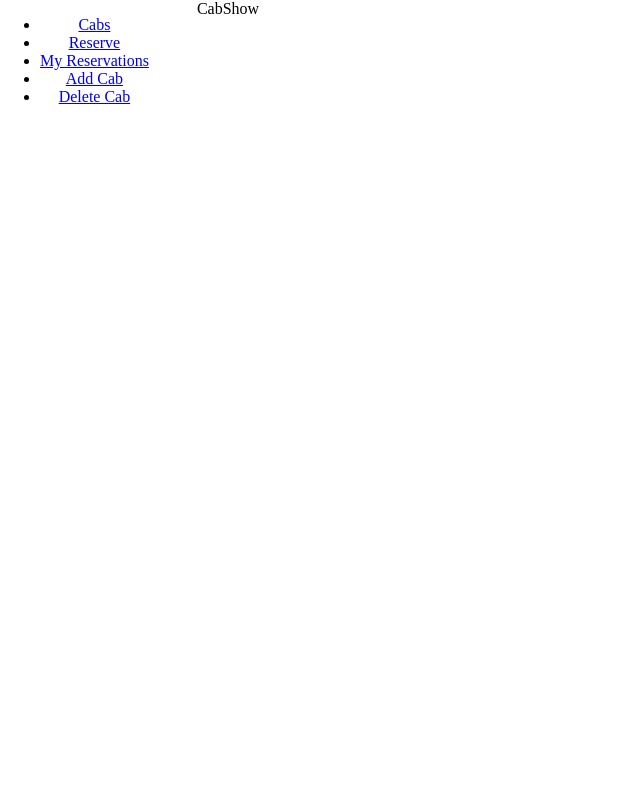
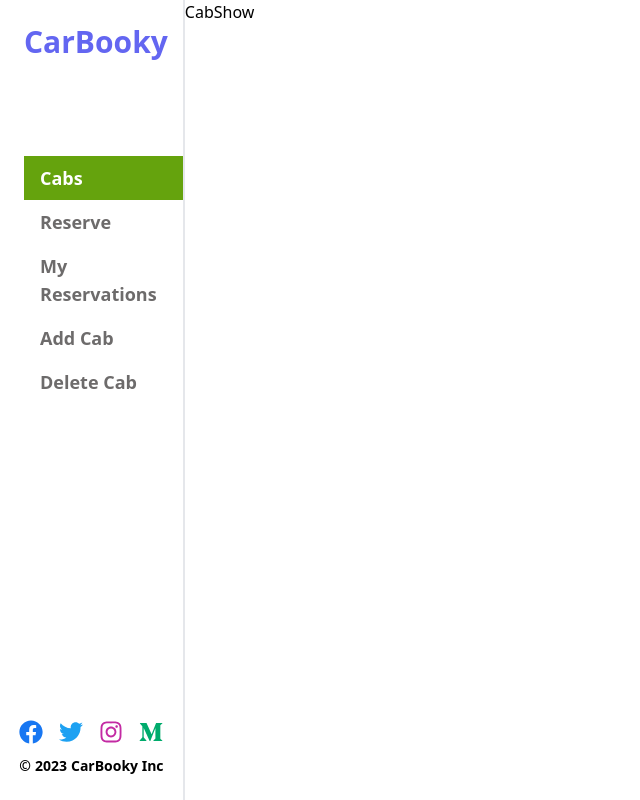
Before and after one commit to uezekiel-mufin/cab_bookings_frontend, a React (Create React App) app: page /cabs/1 in a window 1280 px wide. Shown: the whole page, without its empty margins (0-640 px from the left). Built offline with nearby package versions, Linux system fonts and the light colour scheme.

Commit message:
Add Sidebar

```diff
--- a/package.json
+++ b/package.json
@@ -12,6 +12,7 @@
     "match-sorter": "^6.3.1",
     "react": "^18.2.0",
     "react-dom": "^18.2.0",
+    "react-icons": "^4.9.0",
     "react-redux": "^8.0.7",
     "react-router-dom": "^6.12.1",
     "react-scripts": "5.0.1",
@@ -47,15 +48,18 @@
     "@babel/eslint-parser": "^7.22.5",
     "@babel/plugin-syntax-jsx": "^7.22.5",
     "@babel/preset-react": "^7.22.5",
+    "autoprefixer": "^10.4.14",
     "eslint": "^7.32.0",
     "eslint-config-airbnb": "^18.2.1",
     "eslint-plugin-import": "^2.27.5",
     "eslint-plugin-jsx-a11y": "^6.7.1",
     "eslint-plugin-react": "^7.32.2",
     "eslint-plugin-react-hooks": "^4.6.0",
+    "postcss": "^8.4.24",
     "stylelint": "^13.13.1",
     "stylelint-config-standard": "^21.0.0",
     "stylelint-csstree-validator": "^1.9.0",
-    "stylelint-scss": "^3.21.0"
+    "stylelint-scss": "^3.21.0",
+    "tailwindcss": "^3.3.2"
   }
 }
--- /dev/null
+++ b/postcss.config.js
@@ -0,0 +1,6 @@
+module.exports = {
+  plugins: {
+    tailwindcss: {},
+    autoprefixer: {},
+  },
+}
--- a/src/App.js
+++ b/src/App.js
@@ -4,9 +4,13 @@ import Navbar from './components/Navbar';
 
 function App() {
   return (
-    <div className="App">
-      <Navbar />
-      <Outlet />
+    <div className="grid grid-cols-7  divide-x-2 divide-gray-200">
+      <section className="col-span-1">
+        <Navbar />
+      </section>
+      <section className="col-span-6">
+        <Outlet />
+      </section>
     </div>
   );
 }
--- /dev/null
+++ b/src/components/Homepage.jsx
@@ -0,0 +1,8 @@
+import React from 'react';
+
+const Homepage = () => {
+  console.log('this is the homepage');
+  return <div>Homepage</div>;
+};
+
+export default Homepage;
--- a/src/components/Navbar.jsx
+++ b/src/components/Navbar.jsx
@@ -1,29 +1,77 @@
-import React from 'react';
+/* eslint-disable object-curly-newline */
+import React, { useState } from 'react';
 import { Link } from 'react-router-dom';
+import { FaMediumM, FaTwitter, FaInstagram, FaFacebook } from 'react-icons/fa';
 
 const Navbar = () => {
-  console.log('this is the navbar');
+  const [activeLink, setActiveLink] = useState(1);
+  const navLinks = [
+    {
+      id: 1,
+      name: 'Cabs',
+      path: '/cabs',
+    },
+    {
+      id: 2,
+      name: 'Reserve',
+      path: '/reservation-new',
+    },
+    {
+      id: 3,
+      name: 'My Reservations',
+      path: '/reservations',
+    },
+    {
+      id: 4,
+      name: 'Add Cab',
+      path: '/cabs-new',
+    },
+    {
+      id: 5,
+      name: 'Delete Cab',
+      path: '/delete-cab',
+    },
+  ];
+  const date = new Date().getFullYear();
+
+  const handleLinkClick = (id) => {
+    setActiveLink(id);
+  };
+
   return (
-    <div>
-      <nav>
-        <ul>
-          <li>
-            <Link to="cabs">Cabs</Link>
-          </li>
-          <li>
-            <Link to="/reservation-new">Reserve</Link>
-          </li>
-          <li>
-            <Link to="/reservations">My Reservations</Link>
-          </li>
-          <li>
-            <Link to="/cabs-new">Add Cab</Link>
-          </li>
-          <li>
-            <Link to="/delete-cab">Delete Cab</Link>
-          </li>
-        </ul>
-      </nav>
+    <div className="h-screen flex flex-col justify-between py-6">
+      <section className="flex justify-between gap-24 pl-6 flex-col">
+        <h1 className="text-indigo-500 text-3xl  font-extrabold">CarBooky</h1>
+        <nav>
+          <ul className="flex flex-col  text-lg font-bold text-[#6d6b6b]">
+            {navLinks.map((link) => (
+              <li
+                onClick={() => handleLinkClick(link.id)}
+                key={link.id}
+                className={`${
+                  activeLink === link.id && 'bg-lime-600 text-white'
+                } px-4 py-2 transition-all duration-300 cursor-pointer ease-linear`}
+                role="presentation"
+              >
+                <Link to={link.path}>{link.name}</Link>
+              </li>
+            ))}
+          </ul>
+        </nav>
+      </section>
+      <section className="space-y-3 flex flex-col items-center">
+        <div className="flex gap-4">
+          <FaFacebook className="text-2xl text-[#1877f2] cursor-pointer " />
+          <FaTwitter className="text-2xl text-[#1da1f2] cursor-pointer " />
+          <FaInstagram className="text-2xl text-[#c32aa3] cursor-pointer " />
+          <FaMediumM className="text-2xl text-[#00ab6c] cursor-pointer " />
+        </div>
+        <div className="flex gap-1 text-sm font-bold">
+          <p> &copy;</p>
+          <p>{date}</p>
+          <p>CarBooky Inc</p>
+        </div>
+      </section>
     </div>
   );
 };
--- a/src/index.css
+++ b/src/index.css
@@ -1,3 +1,7 @@
+@tailwind base;
+@tailwind components;
+@tailwind utilities;
+
 body {
   margin: 0;
   padding: 0;
--- a/src/index.js
+++ b/src/index.js
@@ -27,7 +27,7 @@ const router = createBrowserRouter([
         element: <CabShow />,
       },
       {
-        path: 'reservation',
+        path: 'reservations',
         element: <Reservations />,
       },
       {
--- /dev/null
+++ b/tailwind.config.js
@@ -0,0 +1,15 @@
+/** @type {import('tailwindcss').Config} */
+module.exports = {
+  content: [
+    './app/**/*.{js,ts,jsx,tsx,mdx}',
+    './pages/**/*.{js,ts,jsx,tsx,mdx}',
+    './components/**/*.{js,ts,jsx,tsx,mdx}',
+
+    // Or if using `src` directory:
+    './src/**/*.{js,ts,jsx,tsx,mdx}',
+  ],
+  theme: {
+    extend: {},
+  },
+  plugins: [],
+};
```
Also changed, not shown: 1 other file (tests, documents, lock files or other folders).
